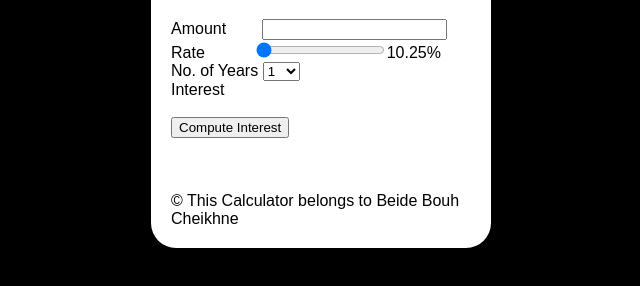
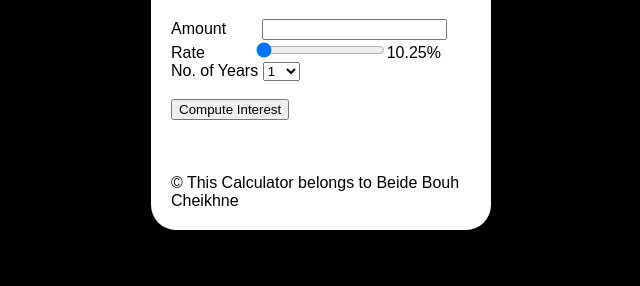
Before and after one commit to Habase97/Habase97, a plain HTML site: page index.html in a window 1280 px wide. Shown: the part 320-606 px from the top of the page, without its empty margins (319-959 px from the left). Drawn offline with Linux system fonts and the light colour scheme.

Commit message:
Some changes

```diff
--- a/index.html
+++ b/index.html
@@ -25,8 +25,8 @@
             <option value="9">9</option>
             <option value="10">10</option>
             <!-- fill in the rest of the values-->
-        </select> <br />
-        Interest <span id=""></span> <br /><br />
+        </select> <br /> <br>
+
         <Button onclick="compute()">Compute Interest</Button> <br />
         <br>
         <span id="result">
```
